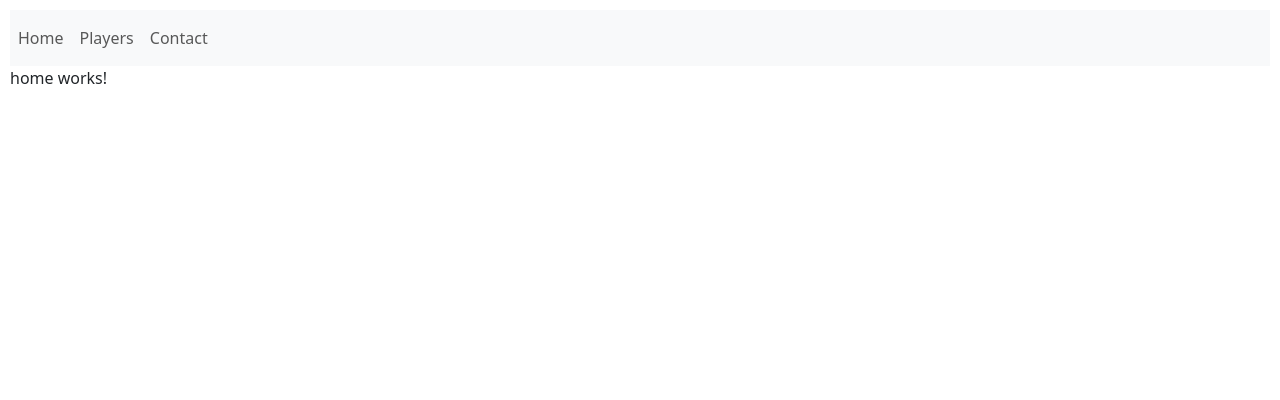
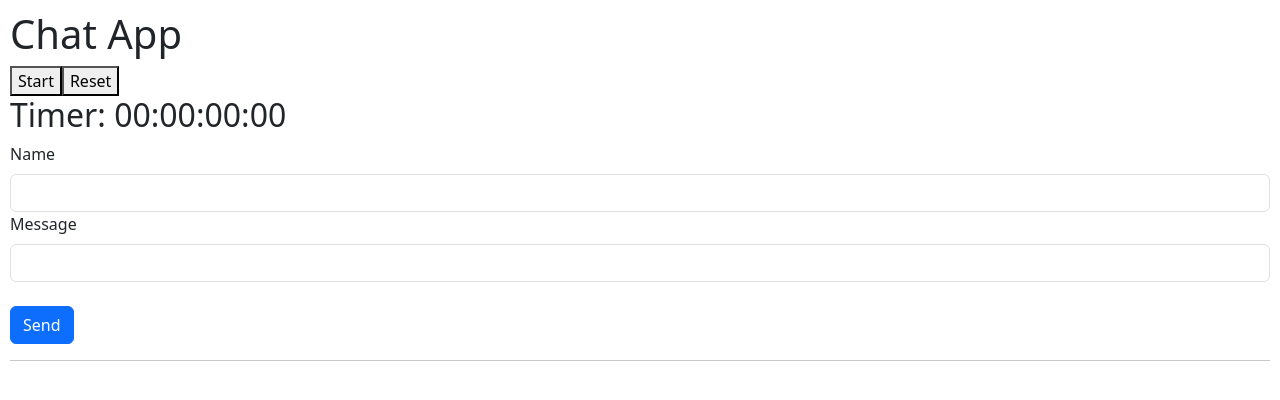
Before and after one commit to faranak-cs/angularjs, an Angular app in the folder hello-world/: page / in a window 1280 px wide. Shown: the top 400 px of the page. Built offline with nearby package versions, Linux system fonts and the light colour scheme.

Commit message:
added timer

```diff
--- a/hello-world/src/app/app.component.html
+++ b/hello-world/src/app/app.component.html
@@ -1,8 +1,8 @@
 <!-- <app-favourite></app-favourite> -->
 <!-- <app-employee></app-employee> -->
-<!-- <app-contact-form></app-contact-form> -->
+<app-contact-form></app-contact-form>
 <!-- <app-clicked-button></app-clicked-button> -->
 <!-- <app-my-button></app-my-button> -->
 <!-- <app-nba-players></app-nba-players> -->
 <!-- <app-players></app-players> -->
-<app-nav></app-nav>
+<!-- <app-nav></app-nav> -->
--- a/hello-world/src/app/contact-form/contact-form.component.html
+++ b/hello-world/src/app/contact-form/contact-form.component.html
@@ -1,4 +1,12 @@
 <h1>Chat App</h1>
+<button (click)="onStart()">Start</button>
+<button (click)="onReset()">Reset</button>
+
+<h2>
+  Timer: {{ this.timerService.getHR() }}:{{ this.timerService.getMIN() }}:{{
+    this.timerService.getSEC()
+  }}:{{ this.timerService.getMS() }}
+</h2>
 <form [formGroup]="contactForm">
   <div class="form-group">
     <label for="name" class="form-label">Name</label>
--- a/hello-world/src/app/contact-form/contact-form.component.ts
+++ b/hello-world/src/app/contact-form/contact-form.component.ts
@@ -1,6 +1,7 @@
-import { Component } from '@angular/core';
+import { Component, inject } from '@angular/core';
 import { FormControl, FormGroup, ReactiveFormsModule } from '@angular/forms';
 import { ContactForm } from '../contact-form';
+import { TimerService } from '../timer.service';
 
 @Component({
   selector: 'app-contact-form',
@@ -21,6 +22,9 @@ export class ContactFormComponent {
     message: new FormControl(''),
   });
 
+  // inject timer service
+  timerService = inject(TimerService);
+
   // Send Button Handler
   onSubmit() {
     this.count++;
@@ -28,4 +32,11 @@ export class ContactFormComponent {
     const message = this.contactForm.value.message ?? '';
     this.msgs.push({ name: name, text: message, id: this.count });
   }
+
+  onStart() {
+    this.timerService.start();
+  }
+  onReset() {
+    this.timerService.reset();
+  }
 }
--- a/hello-world/src/app/timer.service.ts
+++ b/hello-world/src/app/timer.service.ts
@@ -1,9 +1,68 @@
 import { Injectable } from '@angular/core';
+import { timeInterval } from 'rxjs';
 
 @Injectable({
-  providedIn: 'root'
+  providedIn: 'root',
 })
 export class TimerService {
+  ms: any = '0' + 0;
+  sec: any = '0' + 0;
+  min: any = '0' + 0;
+  hr: any = '0' + 0;
+  timeInterval: any;
 
-  constructor() { }
+  state: boolean = false;
+
+  constructor() {}
+
+  start(): void {
+    if (!this.state) {
+      this.state = true;
+      this.timeInterval = setInterval(() => {
+        this.ms++;
+        this.ms = this.ms < 10 ? '0' + this.ms : this.ms;
+
+        if (this.ms === 100) {
+          this.sec++;
+          this.sec = this.sec < 10 ? '0' + this.sec : this.sec;
+          this.ms = '0' + 0;
+        }
+        if (this.sec === 60) {
+          this.min++;
+          this.min = this.min < 10 ? '0' + this.min : this.min;
+          this.sec = '0' + 0;
+        }
+        if (this.min === 60) {
+          this.hr++;
+          this.hr = this.hr < 10 ? '0' + this.hr : this.hr;
+          this.min = '0' + 0;
+        }
+      }, 10);
+    } else {
+      this.stop();
+    }
+  }
+
+  reset(): void {
+    this.state = false;
+    this.ms = this.sec = this.min = this.hr = '0' + 0;
+  }
+
+  stop(): void {
+    clearInterval(this.timeInterval);
+    this.state = false;
+  }
+
+  getMS(): any {
+    return this.ms;
+  }
+  getSEC(): any {
+    return this.sec;
+  }
+  getMIN(): any {
+    return this.min;
+  }
+  getHR(): any {
+    return this.hr;
+  }
 }
```
